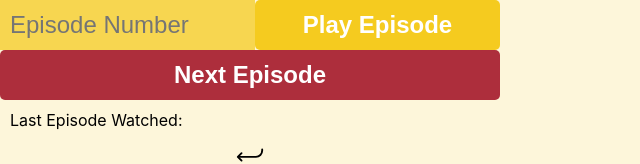
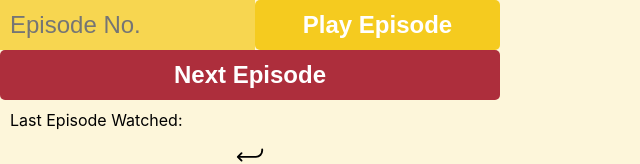
Before and after one commit to NivOzer/Anime-Binger, a React (Create React App) app: page /#/anime in a window 1280 px wide. Shown: the top 164 px of the page, without its empty margins (0-640 px from the left). Built offline with nearby package versions, Linux system fonts and the light colour scheme; a web font is replaced by a local one.

Commit message:
changed number to No.

```diff
--- a/src/components/Anime.tsx
+++ b/src/components/Anime.tsx
@@ -65,7 +65,7 @@ function Anime() {
         <div className="episodeNumPlay">
           <input
             type="text"
-            placeholder="Episode Number"
+            placeholder="Episode No."
             value={episodeNumber}
             onChange={handleEpisodeNumberChange}
           />
@@ -73,7 +73,7 @@ function Anime() {
           {seasonal && (
             <input
               type="text"
-              placeholder="Season Number"
+              placeholder="Season No."
               value={seasonNumber}
               onChange={handleSeasonNumberChange}
             />
```
